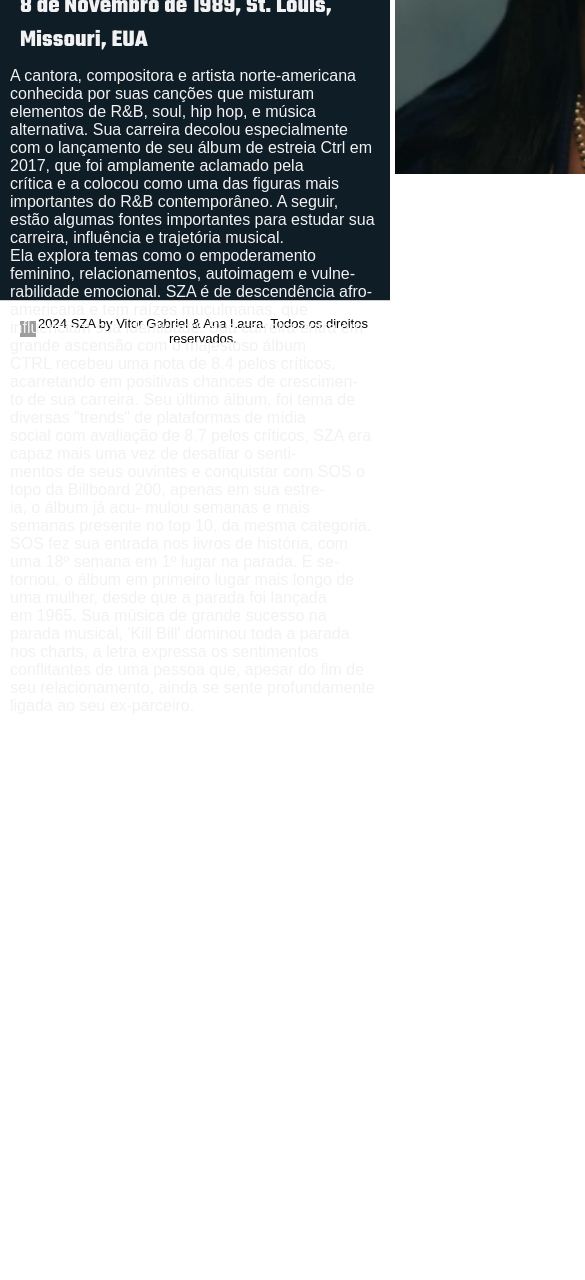
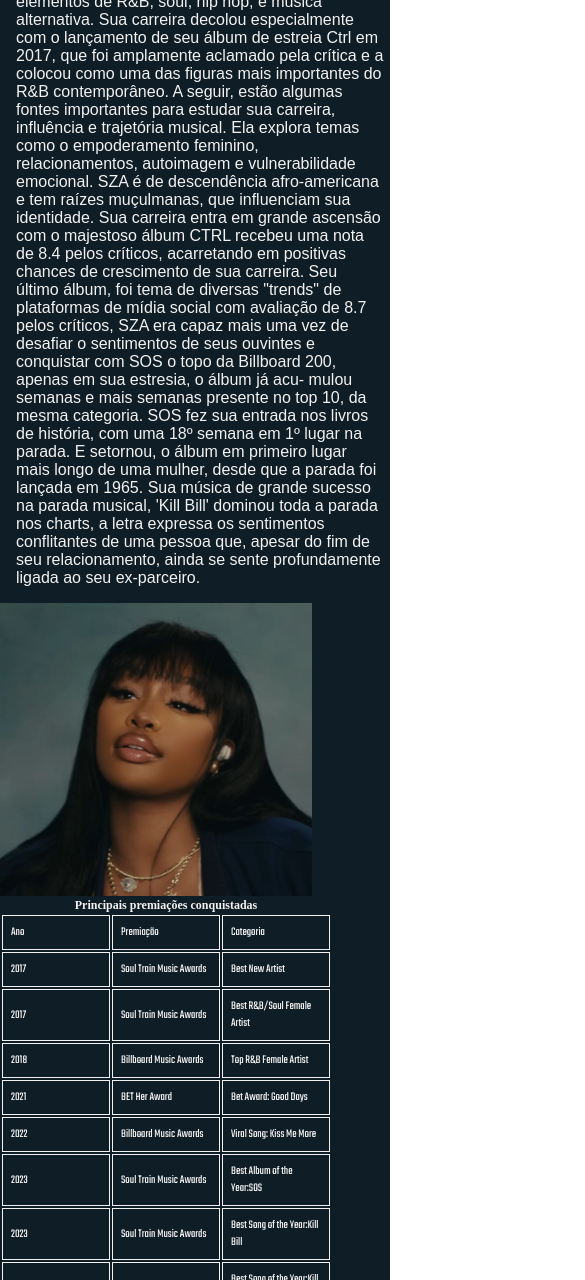
Before and after one commit to VituuDev/SZAPROJETO_, a plain HTML site: page SZAPROJETO/index.html in a window 390 px wide. Shown: the part 720-2000 px from the top of the page, 585 px wide, since content can reach past the window. Before the commit the page ends 1500 px from the top, so only its background shows below. Drawn offline with Linux system fonts and the light colour scheme; grey boxes are pictures that could not be loaded; a web font is replaced by a local one.

Commit message:
changes_14_09_21:49

```diff
--- a/SZAPROJETO/index.html
+++ b/SZAPROJETO/index.html
@@ -13,7 +13,6 @@
     <div id="conteudo">
       <div class="menu">
         <ul>
-          <li><a href="z.html">Z</a></li>
           <li><a href="ctrl.html">CTRL</a></li>
           <li><a href="sos.html">SOS</a></li>
         </ul>
@@ -24,42 +23,127 @@
           <h6>8 de Novembro de 1989, St. Louis, Missouri, EUA</h6>
           <p class="p1">
             A cantora, compositora e artista norte-americana conhecida por suas
-          canções que misturam <br />elementos de R&B, soul, hip hop, e música
-          alternativa. Sua carreira decolou especialmente <br />
-          com o lançamento de seu álbum de estreia Ctrl em 2017, que foi
-          amplamente aclamado pela <br />crítica e a colocou como uma das
-          figuras mais importantes do R&B contemporâneo. A seguir, <br />
-          estão algumas fontes importantes para estudar sua carreira, influência
-          e trajetória musical. <br />
-          Ela explora temas como o empoderamento feminino, relacionamentos,
-          autoimagem e vulne- <br />rabilidade emocional. SZA é de descendência
-          afro-americana e tem raízes muçulmanas, que<br /> influenciam sua
-          identidade. Sua carreira entra em grande ascensão com o majestoso
-          álbum<br /> CTRL
-          recebeu uma nota de 8.4 pelos críticos, acarretando em positivas
-          chances de crescimen-<br />to de sua carreira. Seu último álbum, foi
-          tema de diversas "trends" de plataformas de mídia <br /> social com
-          avaliação de 8.7 pelos críticos, SZA era capaz mais uma vez de
-          desafiar o senti- <br />mentos de seus ouvintes e conquistar com SOS o
-          topo da Billboard 200, apenas em sua estre-<br />ia, o álbum já acu-
-          mulou semanas e mais semanas presente no top 10, da mesma
-          categoria. <br />SOS fez sua entrada
-          nos livros de história, com uma 18º semana em 1º lugar na parada. E se- <br />
-          tornou, o álbum em primeiro lugar mais longo de uma mulher,
-          desde que a parada foi lançada <br> em 1965. Sua música de grande sucesso na parada musical, 'Kill Bill'
-          dominou toda a parada <br> nos charts, a letra expressa os sentimentos conflitantes
-          de uma pessoa que, apesar do fim de <br> seu relacionamento, ainda se sente profundamente ligada ao seu ex-parceiro.
+            canções que misturam elementos de R&B, soul, hip hop, e música
+            alternativa. Sua carreira decolou especialmente com o lançamento de
+            seu álbum de estreia Ctrl em 2017, que foi amplamente aclamado pela
+            crítica e a colocou como uma das figuras mais importantes do R&B
+            contemporâneo. A seguir, estão algumas fontes importantes para
+            estudar sua carreira, influência e trajetória musical. Ela explora
+            temas como o empoderamento feminino, relacionamentos, autoimagem e
+            vulnerabilidade emocional. SZA é de descendência afro-americana e
+            tem raízes muçulmanas, que influenciam sua identidade. Sua carreira
+            entra em grande ascensão com o majestoso álbum CTRL recebeu uma nota
+            de 8.4 pelos críticos, acarretando em positivas chances de
+            crescimento de sua carreira. Seu último álbum, foi tema de diversas
+            "trends" de plataformas de mídia social com avaliação de 8.7 pelos
+            críticos, SZA era capaz mais uma vez de desafiar o sentimentos de
+            seus ouvintes e conquistar com SOS o topo da Billboard 200, apenas
+            em sua estresia, o álbum já acu- mulou semanas e mais semanas
+            presente no top 10, da mesma categoria. SOS fez sua entrada nos
+            livros de história, com uma 18º semana em 1º lugar na parada. E
+            setornou, o álbum em primeiro lugar mais longo de uma mulher, desde
+            que a parada foi lançada em 1965. Sua música de grande sucesso na
+            parada musical, 'Kill Bill' dominou toda a parada nos charts, a
+            letra expressa os sentimentos conflitantes de uma pessoa que, apesar
+            do fim de seu relacionamento, ainda se sente profundamente ligada ao
+            seu ex-parceiro.
           </p>
         </div>
-        <img src="/SZAPROJETO/fotos/SZA_capa-index2.jpg">
+        <img src="/SZAPROJETO/fotos/SZA_capa-index2.jpg" />
+      </div>
+      <div class="tabela-discografia">
+        <table>
+          <thead>
+            <tr>
+              <th colspan="3">Principais premiações conquistadas</th>
+            </tr>
+          </thead>
+          <tbody>
+            <tr>
+              <td class="td1">Ano</td>
+              <td>Premiação</td>
+              <td>Categoria</td>
+            </tr>
+            <tr>
+              <td>2017</td>
+              <td>Soul Train Music Awards</td>
+              <td>Best New Artist</td>
+            </tr>
+            <tr>
+              <td>2017</td>
+              <td>Soul Train Music Awards</td>
+              <td>Best R&B/Soul Female Artist</td>
+            </tr>
+            <tr>
+              <td>2018</td>
+              <td>Billboard Music Awards</td>
+              <td>Top R&B Female Artist</td>
+            </tr>
+            <tr>
+              <td>2021</td>
+              <td>BET Her Award</td>
+              <td>Bet Award: Good Days</td>
+            </tr>
+            <tr>
+              <td>2022</td>
+              <td>Billboard Music Awards</td>
+              <td>Viral Song: Kiss Me More</td>
+            </tr>
+            <tr>
+              <td>2023</td>
+              <td>Soul Train Music Awards</td>
+              <td>Best Album of the Year:SOS</td>
+            </tr>
+            <tr>
+              <td>2023</td>
+              <td>Soul Train Music Awards</td>
+              <td>Best Song of the Year:Kill Bill</td>
+            </tr>
+            <tr>
+              <td>2023</td>
+              <td>Billboard Music Awards</td>
+              <td>Best Song of the Year:Kill Bill</td>
+            </tr>
+            <tr>
+              <td>2024</td>
+              <td>Grammy Awards</td>
+              <td>Best Song of the Year:Snooze</td>
+            </tr>
+            <tr>
+              <td>2024</td>
+              <td>Grammy Awards</td>
+              <td>Best Urban Contemporary Album:SOS</td>
+            </tr>
+            <tr>
+              <td>2024</td>
+              <td>iHeartRadio Music Awards</td>
+              <td>Artist R&B of the Year</td>
+            </tr>
+            <tfoot>
+              <tr>
+                <td>2024 Wikipedia. Todos os direitos reservados.</td>
+              </tr>
+            </tfoot>
+          </tbody>
+        </table>
+      <div class="discografia">
+         <h1>Discografia</h1>
+      </div>
       </div>
     </div>
     <div id="rodape">
       <div>
-      <img width="16" height="16" src="https://img.icons8.com/material-outlined/24/copyright.png" alt="copyright"/>
+        <img
+          width="16"
+          height="16"
+          src="https://img.icons8.com/material-outlined/24/copyright.png"
+          alt="copyright"
+        />
       </div>
       <div>
-      <p>2024 SZA by Vitor Gabriel & Ana Laura. Todos os direitos reservados.</p>
+        <p>
+          2024 SZA by Vitor Gabriel & Ana Laura. Todos os direitos reservados.
+        </p>
       </div>
     </div>
   </body>
--- a/SZAPROJETO/style.css
+++ b/SZAPROJETO/style.css
@@ -1,8 +1,8 @@
 /*Fontes importação*/
-@import url('https://fonts.googleapis.com/css2?family=Rock+Salt&display=swap');
-@import url('https://fonts.googleapis.com/css2?family=Bodoni+Moda:ital,opsz,wght@1,6..96,900&family=Kalnia+Glaze:wght@700&display=swap');
-@import url('https://fonts.googleapis.com/css2?family=Allison&family=Silkscreen:wght@400;700&family=Teko:wght@300..700&family=Whisper&display=swap');
-*{
+@import url("https://fonts.googleapis.com/css2?family=Rock+Salt&display=swap");
+@import url("https://fonts.googleapis.com/css2?family=Bodoni+Moda:ital,opsz,wght@1,6..96,900&family=Kalnia+Glaze:wght@700&display=swap");
+@import url("https://fonts.googleapis.com/css2?family=Allison&family=Silkscreen:wght@400;700&family=Teko:wght@300..700&family=Whisper&display=swap");
+* {
   padding: 0;
   margin: 0;
 }
@@ -14,28 +14,28 @@
   clear: both;
   align-items: center;
   justify-content: center;
-    height: 320px;
+  height: 19rem;
 }
 
-.name-cabecalho{
+.name-cabecalho {
   text-decoration: none;
- background: linear-gradient( #0a0d0c, #4a5958 , #0F1D26);
+  background: linear-gradient(#0a0d0c, #4a5958, #0f1d26);
   background-clip: text;
   color: transparent;
   display: inline-block;
- font-size: 180px;
+  font-size: 10rem;
   align-items: center;
   font-family: "Rock Salt", serif;
   font-style: normal;
 }
 
-ul > li{
-    text-align:  center;
-    margin-top:80px;
+ul > li {
+  text-align: center;
+  margin-top: 80px;
   font-family: "Teko", sans-serif;
 }
 
-ul a{
+ul a {
   text-decoration: none;
   color: #f2f2f2;
   font-size: 40px;
@@ -43,15 +43,15 @@
 }
 
 #conteudo {
-    background-color: #0F1D26;
+  background-color: #0f1d26;
   width: 100%;
-    height: 700px;
+  height: auto;
   float: left;
   color: #f2f2f2;
   position: relative;
 }
 
-.menu ul{
+.menu ul {
   display: flex;
   justify-content: center;
   list-style-type: none;
@@ -60,58 +60,102 @@
   right: 25px;
 }
 
-.conteudo-div{
+.conteudo-div {
   display: flex;
+  justify-content: space-between;
   align-items: flex-start;
 }
 
-.conteudo-div h1{
+.conteudo-div h1 {
+  margin-left: 4vh;
+  font-family: "Whisper", cursive;
+  font-size: 6rem;
+}
+.conteudo-div h6 {
   margin-left: 20px;
-    position: relative;
-    bottom: 80px;
-    font-family: "Whisper", cursive;
-    font-size: 70pt;
-    font-style: normal;
-}
-.conteudo-div h6{
-    margin-left: 20px;
-    position: relative;
-    bottom: 75px ;
-    font-size: 18pt;
+  font-size: 2rem;
   font-family: "Teko", sans-serif;
-
 }
 
-.p1{
-    margin-left: 10px;
-    position: relative;
-    bottom: 65px;
+.p1 /*texto capa*/ {
+  padding: 1rem;
   font-family: Arial, sans-serif;
+  font-size: 1rem;
 }
 
-.conteudo-div img{
-    float: right;
-    position: relative;
-    bottom: 55px;
-    align-items: flex-start;
-    margin-left: 19px;
-    width: 536px;
-    height: 492px;
+.conteudo-div img {
+  margin-right: 2rem;
+  width: 40rem;
+  height: auto;
+}
+.tabela {
+  padding: 1rem;
+  border-collapse: collapse;
+  width: 21;
+  height: auto;
+}
+.tabela th,
+td {
+  width: 90px;
+  border: 1px solid #f2f2f2;
+  padding: 8px;
+  text-align: left;
+  font-family: "Teko", sans-serif;
+}
+.tabela th {
+  text-align: center;
 }
 
 #rodape {
   background-color: white;
-    height: 20px;
+  height: auto;
   text-align: center;
   padding: 20px;
   border-top: 1px solid #ccc;
   clear: both;
   display: flex;
-    align-items: center;
   justify-content: center;
 }
 
-#rodape p{
-    font-size: 13px;
+.discografia {
+  width: 60%;
+}
+
+#rodape p {
+  font-size: 1rem;
   font-family: Arial, sans-serif;
 }
+
+/*adicionando o media para responsividade do site*/
+
+@media screen and (max-width: 475px) {
+  body {
+    font-size: 12px;
+  }
+  #cabecalho {
+    height: auto;
+    width: 100%;
+    text-align: center;
+  }
+  .name-cabecalho {
+    font-size: 5rem;
+    line-height: 1.2;
+  }
+  .conteudo-div {
+    height: auto;
+    flex-direction: column;
+    justify-content: center;
+  }
+
+  .conteudo-div img {
+    position: relative;
+    margin-right: 5rem;
+    width: 80%;
+    height: auto;
+  }
+  .tabela {
+    position: relative;
+    top: 1rem;
+    padding: 2rem;
+  }
+}
```
Also changed, not shown: SZAPROJETO/ctrl.html (+3 -6 lines), SZAPROJETO/sos.html (+3 -5 lines), SZAPROJETO/z.html (deleted, +0 -25 lines). Lines whose indentation alone changed are shown as unchanged.
